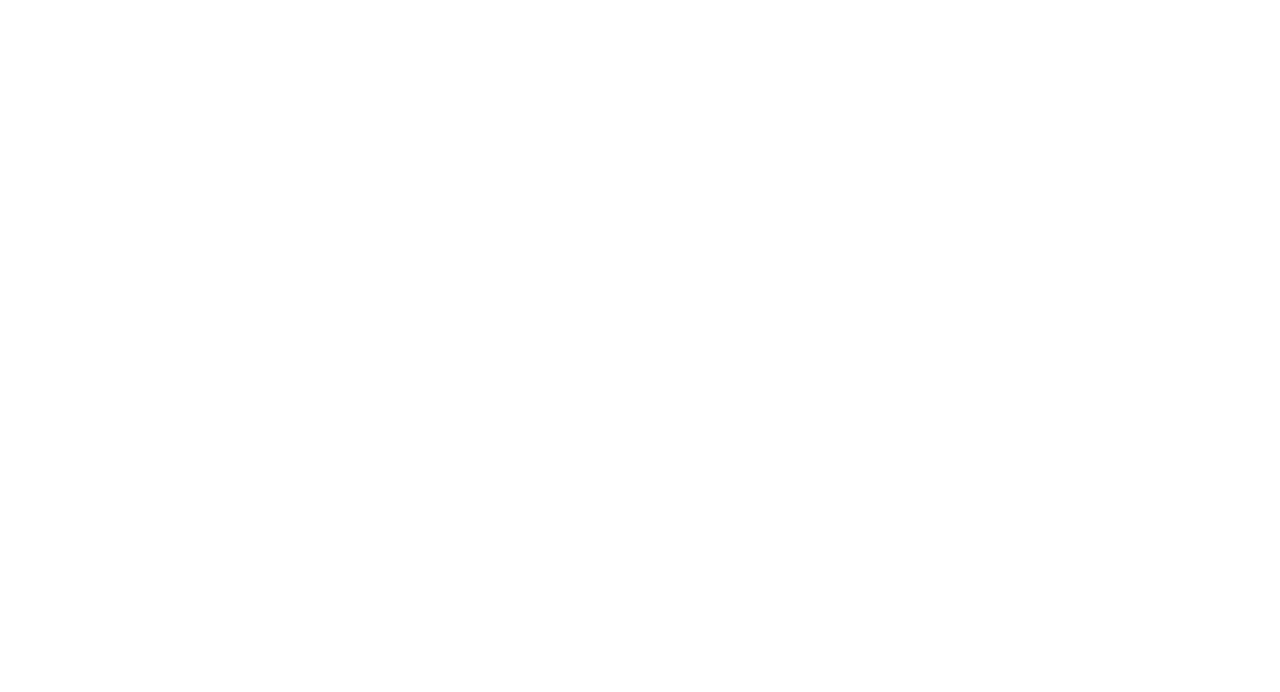
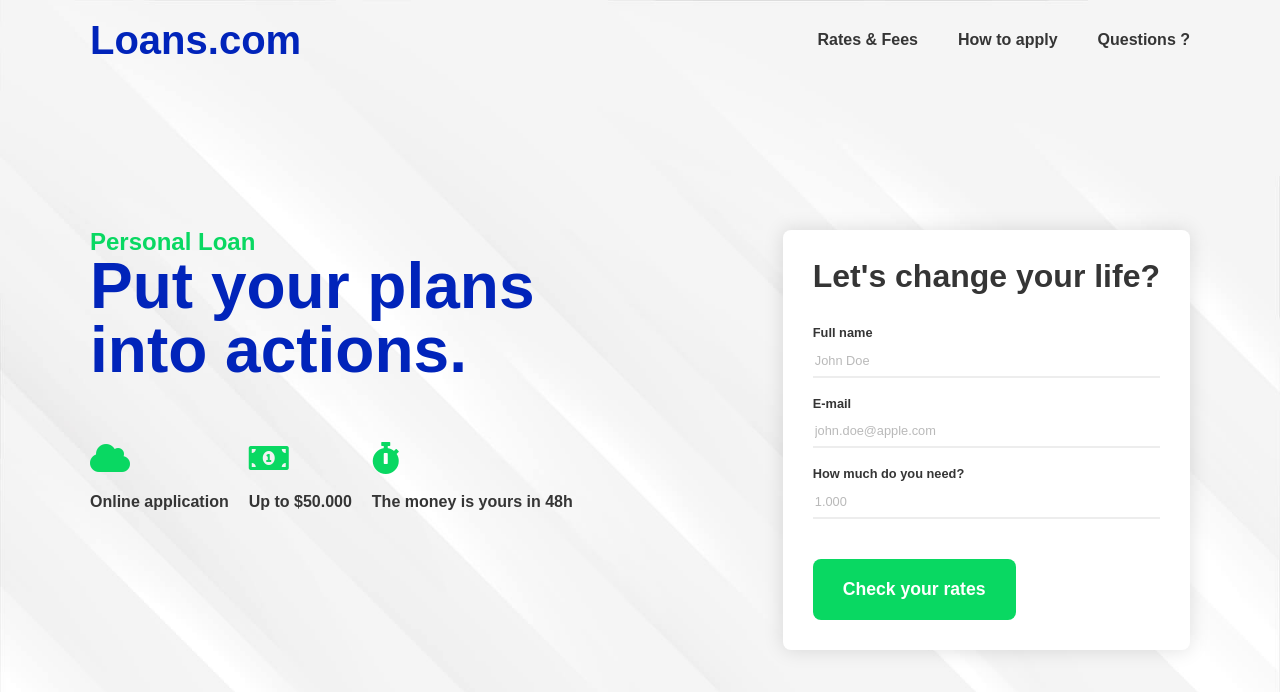
Before and after one commit to eki-git/loans-mock, a plain HTML site: page index.html in a window 1280 px wide. Drawn offline with Linux system fonts and the light colour scheme.

Commit message:
exercise loans

```diff
--- a/css/style.css
+++ b/css/style.css
@@ -0,0 +1,134 @@
+:root {
+    --main-color: rgb(1, 36, 186);
+    --accent-color: rgb(9, 216, 98);
+    --text-color: rgb(53, 53, 53);
+}
+* {
+    box-sizing: border-box;
+}
+body {
+    font-family: Monserrat, sans-serif;
+    background-repeat: no-repeat;
+    background-size: cover;
+    background-image: url("../images/background.jpg");
+    color: var(--text-color);
+}
+
+.container {
+    width: 1100px;
+    margin: 0 auto;
+}
+.header {
+    display: flex;
+    justify-content: space-between;
+    align-items: center;
+    height: 80px;
+}
+.logo {
+    font-size: 2.5rem;
+    font-weight: 700;
+    color: var(--main-color);
+    text-decoration: none;
+}
+.navbar {
+}
+.nav-list {
+    display: flex;
+    gap: 40px;
+}
+.nav-list a {
+    font-weight: 700;
+    color: var(--text-color);
+    text-decoration: none;
+}
+
+.main {
+    height: calc(100vh - 80px);
+    display: flex;
+    align-items: center;
+}
+.main__intro {
+    display: flex;
+    width: 100%;
+    justify-content: space-between;
+}
+.info__small-heading {
+    font-size: 1.5rem;
+    font-weight: 700;
+    color: var(--accent-color);
+}
+.info__heading {
+    font-size: 4rem;
+    font-weight: 700;
+    color: var(--main-color);
+}
+.info__icons {
+    display: flex;
+    align-items: center;
+    gap: 20px;
+    margin-top: 60px;
+}
+.icons__item {
+    display: flex;
+    flex-direction: column;
+    gap: 20px;
+    color: var(--accent-color);
+}
+.item__text {
+    font-size: 1rem;
+    font-weight: 600;
+    color: var(--text-color);
+}
+.icons__item::before {
+    font-size: 2rem;
+    font-weight: 700;
+    font-family: "Font Awesome 5 Free";
+}
+.icons__item:nth-child(1)::before {
+    content: "\f0c2";
+}
+.icons__item:nth-child(2)::before {
+    content: "\f3d1";
+}
+.icons__item:nth-child(3)::before {
+    content: "\f2f2";
+}
+
+.intro__form {
+    background-color: white;
+    border-radius: 8px;
+    box-shadow: 0 0 20px rgba(0, 0, 0, .13);
+    padding: 30px;
+}
+.form__heading {
+    font-size: 2rem;
+    font-weight: 700;
+    margin-bottom: 35px;
+}
+.form__field {
+    display: flex;
+    flex-direction: column;
+    font-size: 0.8rem;
+    font-weight: 600;
+    gap: 12px;
+    margin-bottom: 20px;
+}
+.form__input {
+    border: none;
+    border-bottom: 2px solid #ededed;
+    padding-bottom: 8px;
+}
+.form__input::placeholder {
+    opacity: 0.5;
+}
+
+.form__button {
+    background-color: var(--accent-color);
+    border-radius: 8px;
+    margin-top: 20px;
+    border: none;
+    padding: 20px 30px;
+    color: white;
+    font-size: 1.1rem;
+    font-weight: 600;
+}
--- a/index.html
+++ b/index.html
@@ -11,9 +11,63 @@
     <link rel="preconnect" href="https://fonts.googleapis.com">
     <link rel="preconnect" href="https://fonts.gstatic.com" crossorigin>
     <link href="https://fonts.googleapis.com/css2?family=Montserrat:ital,wght@0,100..900;1,100..900&display=swap" rel="stylesheet">
+    <link rel="stylesheet" href="https://cdnjs.cloudflare.com/ajax/libs/font-awesome/5.9.0/css/all.min.css"/>
+
 </head>
 
 <body>
+   <header class="header container">
+        <a href="#" class="logo">Loans.com</a>
+       <nav class="navbar">
+           <ul class="nav-list">
+               <li><a href="#">Rates & Fees</a></li>
+               <li><a href="#">How to apply</a></li>
+               <li><a href="#">Questions ?</a></li>
+           </ul>
+       </nav>
+   </header>
+
+   <main class="main container">
+       <section class="main__intro">
+           <div class="intro__info">
+               <span class="info__small-heading">Personal Loan</span>
+               <h2 class="info__heading">Put your plans<br> into actions.</h2>
+
+               <div class="info__icons">
+                   <div class="icons__item">
+                       <span class="item__text">Online application</span>
+                   </div>
+                   <div class="icons__item">
+                       <span class="item__text">Up to $50.000</span>
+                   </div>
+                   <div class="icons__item">
+                       <span class="item__text">The money is yours in 48h</span>
+                   </div>
+               </div>
+           </div>
+
+           <div class="intro__form">
+               <h3 class="form__heading">Let's change your life?</h3>
+               <form>
+                   <div class="form__field">
+                       <label for="name">Full name</label>
+                       <input type="text" class="form__input" id="name" placeholder="John Doe"/>
+                   </div>
+                   <div class="form__field">
+                       <label for="email">E-mail</label>
+                       <input type="email" class="form__input" id="email" placeholder="john.doe@apple.com"/>
+                   </div>
+                   <div class="form__field">
+                       <label for="amount">How much do you need?</label>
+                       <input type="number" class="form__input" id="amount" placeholder="1.000"/>
+                   </div>
+
+                   <button type="submit" class="form__button">Check your rates</button>
+               </form>
+           </div>
+       </section>
+   </main>
+
 
 </body>
 
```
